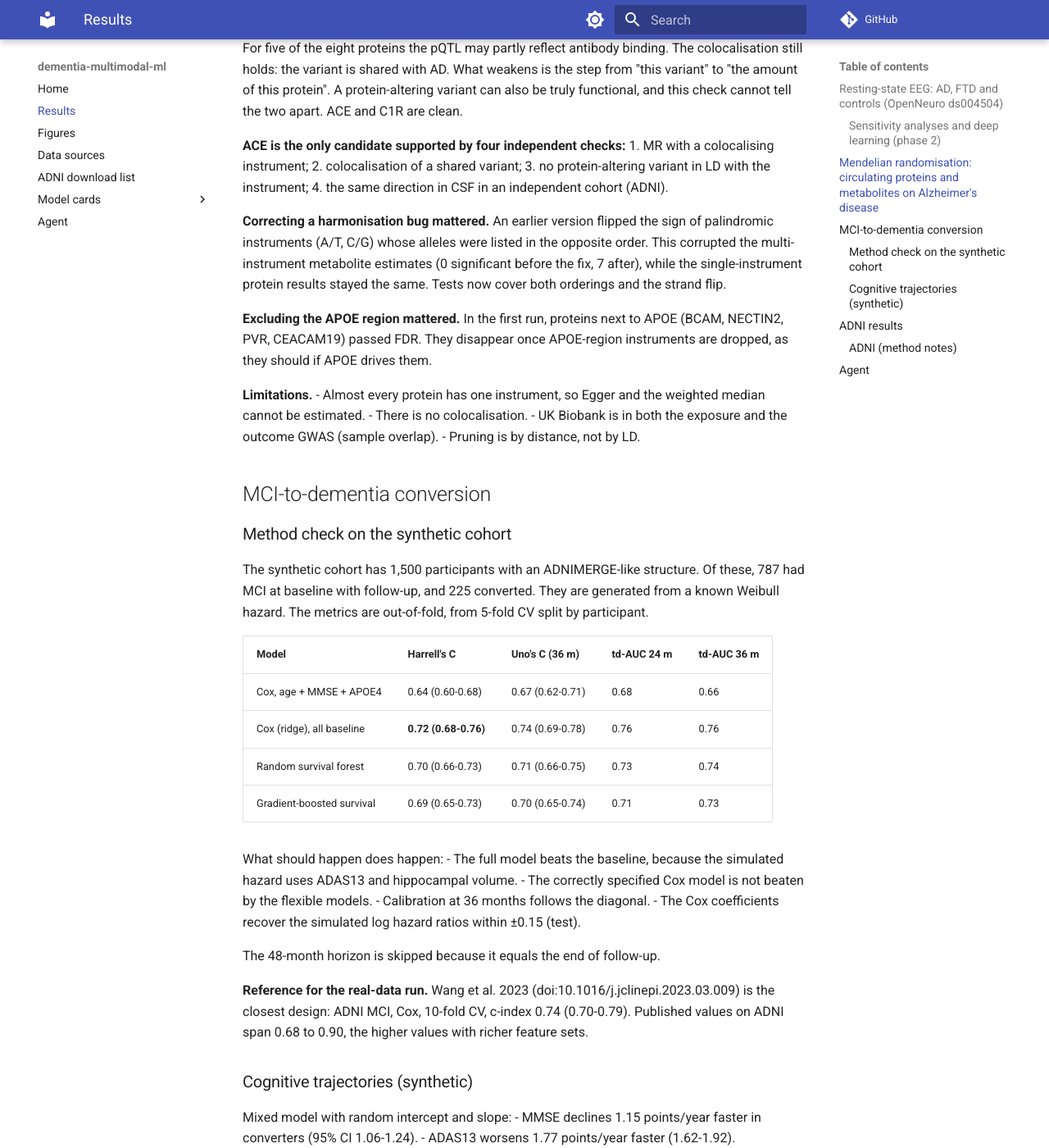
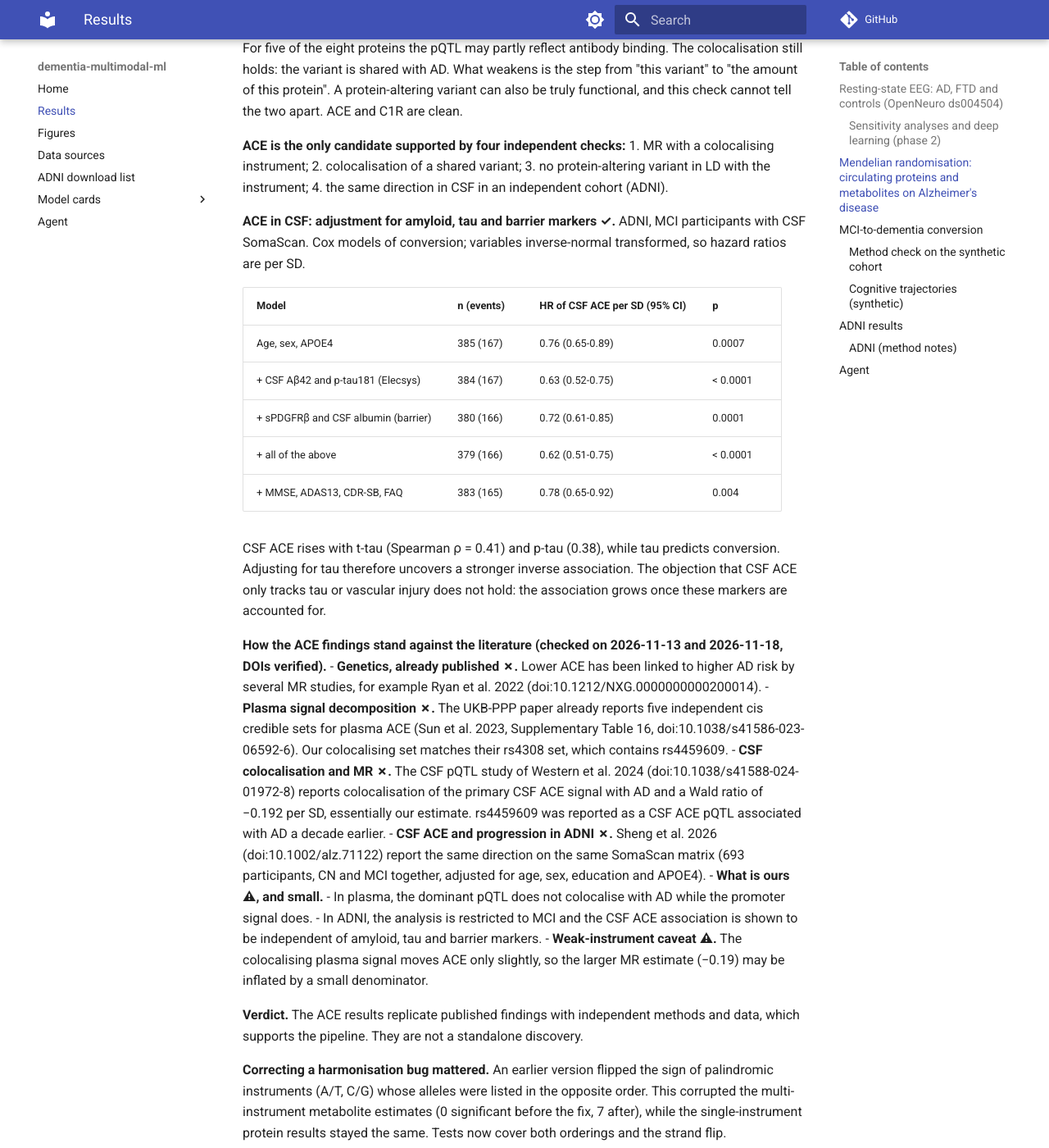
Before and after one commit to mdegiulio97/dementia-multimodal-ml, an MkDocs documentation site: the page built from docs/RESULTS.md, in a window 1280 px wide and 1400 px high, scrolled down 5760 px. Shown: the whole window at 82% size. Built offline with MkDocs 1.6.1 and Material for MkDocs 9.7.7, drawn with Linux system fonts in a browser that asks for light colours; comment, search, counter and statistics services are not loaded.

Commit message:
results: ACE sensitivity analysis and literature context (aggregates only)

```diff
--- a/docs/RESULTS.md
+++ b/docs/RESULTS.md
@@ -212,6 +212,48 @@ this check cannot tell the two apart. ACE and C1R are clean.
 3. no protein-altering variant in LD with the instrument;
 4. the same direction in CSF in an independent cohort (ADNI).
 
+**ACE in CSF: adjustment for amyloid, tau and barrier markers ✓.** ADNI, MCI participants with
+CSF SomaScan. Cox models of conversion; variables inverse-normal transformed, so hazard ratios
+are per SD.
+
+| Model | n (events) | HR of CSF ACE per SD (95% CI) | p |
+|---|---|---|---|
+| Age, sex, APOE4 | 385 (167) | 0.76 (0.65-0.89) | 0.0007 |
+| + CSF Aβ42 and p-tau181 (Elecsys) | 384 (167) | 0.63 (0.52-0.75) | < 0.0001 |
+| + sPDGFRβ and CSF albumin (barrier) | 380 (166) | 0.72 (0.61-0.85) | 0.0001 |
+| + all of the above | 379 (166) | 0.62 (0.51-0.75) | < 0.0001 |
+| + MMSE, ADAS13, CDR-SB, FAQ | 383 (165) | 0.78 (0.65-0.92) | 0.004 |
+
+CSF ACE rises with t-tau (Spearman ρ = 0.41) and p-tau (0.38), while tau predicts conversion.
+Adjusting for tau therefore uncovers a stronger inverse association. The objection that CSF ACE
+only tracks tau or vascular injury does not hold: the association grows once these markers are
+accounted for.
+
+**How the ACE findings stand against the literature (checked on 2026-11-13 and 2026-11-18,
+DOIs verified).**
+- **Genetics, already published ✗.** Lower ACE has been linked to higher AD risk by several MR
+  studies, for example Ryan et al. 2022 (doi:10.1212/NXG.0000000000200014).
+- **Plasma signal decomposition ✗.** The UKB-PPP paper already reports five independent cis
+  credible sets for plasma ACE (Sun et al. 2023, Supplementary Table 16,
+  doi:10.1038/s41586-023-06592-6). Our colocalising set matches their rs4308 set, which contains
+  rs4459609.
+- **CSF colocalisation and MR ✗.** The CSF pQTL study of Western et al. 2024
+  (doi:10.1038/s41588-024-01972-8) reports colocalisation of the primary CSF ACE signal with AD and
+  a Wald ratio of −0.192 per SD, essentially our estimate. rs4459609 was reported as a CSF ACE
+  pQTL associated with AD a decade earlier.
+- **CSF ACE and progression in ADNI ✗.** Sheng et al. 2026 (doi:10.1002/alz.71122) report the
+  same direction on the same SomaScan matrix (693 participants, CN and MCI together, adjusted for
+  age, sex, education and APOE4).
+- **What is ours ⚠, and small.**
+  - In plasma, the dominant pQTL does not colocalise with AD while the promoter signal does.
+  - In ADNI, the analysis is restricted to MCI and the CSF ACE association is shown to be
+    independent of amyloid, tau and barrier markers.
+- **Weak-instrument caveat ⚠.** The colocalising plasma signal moves ACE only slightly, so the
+  larger MR estimate (−0.19) may be inflated by a small denominator.
+
+**Verdict.** The ACE results replicate published findings with independent methods and data,
+which supports the pipeline. They are not a standalone discovery.
+
 **Correcting a harmonisation bug mattered.** An earlier version flipped the sign of
 palindromic instruments (A/T, C/G) whose alleles were listed in the opposite order. This
 corrupted the multi-instrument metabolite estimates (0 significant before the fix, 7 after),
```
Also changed, not shown: README.md (+2 -1 lines), 2 other files.
